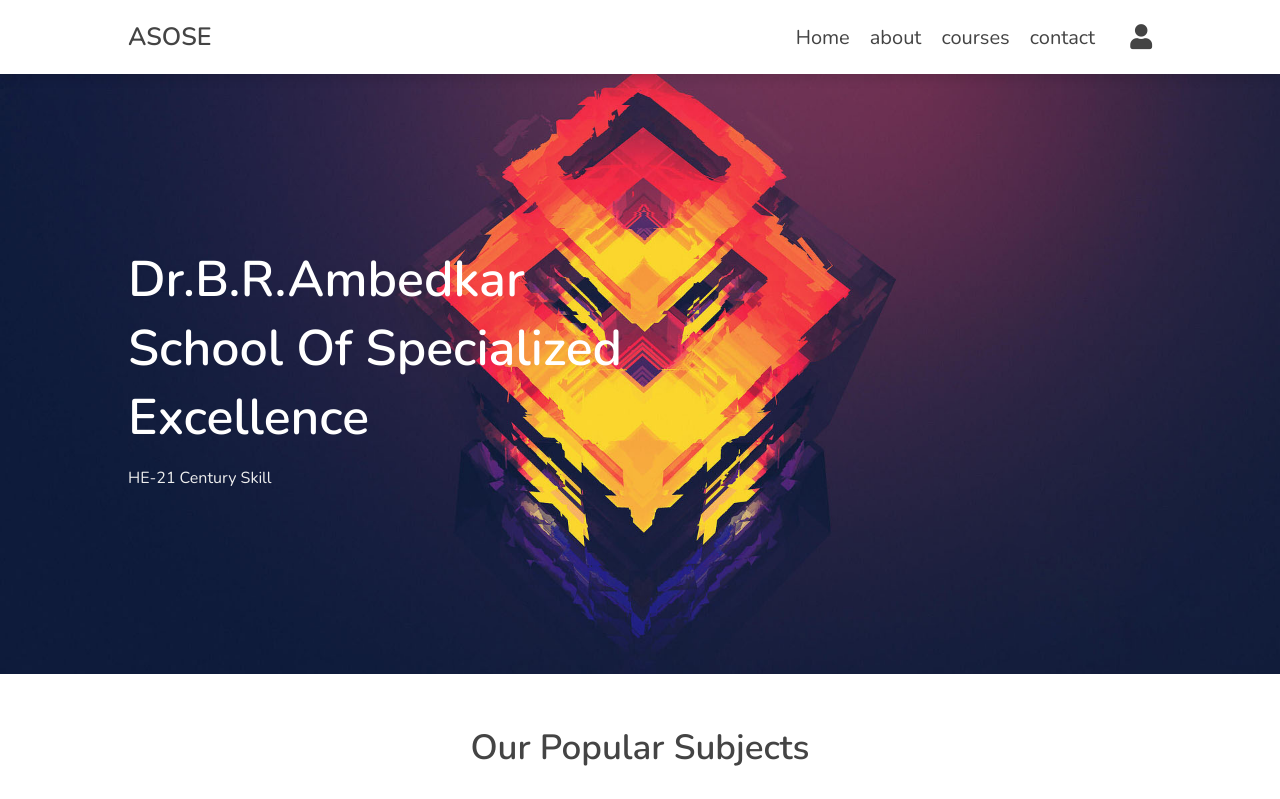
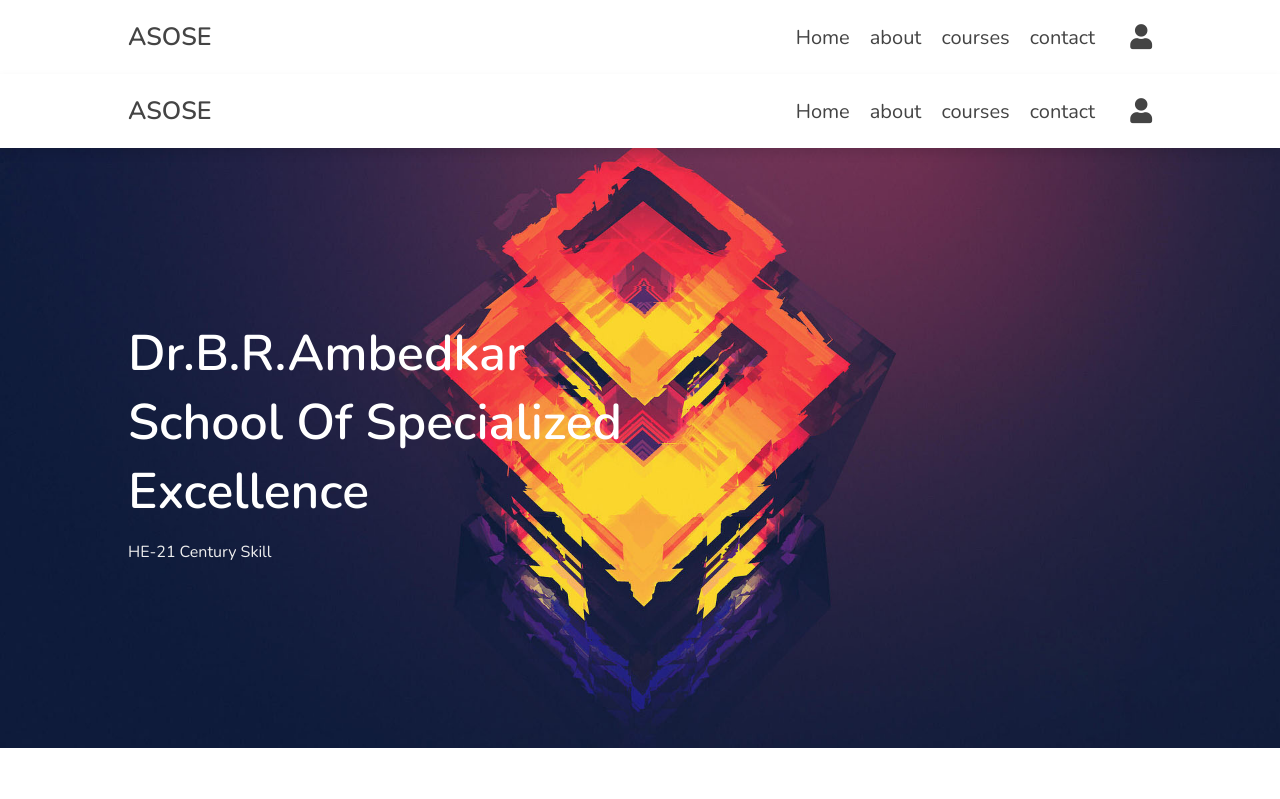
Before and after one commit to abiinkunlovescats/SOSE-REACT, a React (Vite) app: page / in a window 1280 px wide. Shown: the top 799 px of the page. Built offline with nearby package versions, Linux system fonts and the light colour scheme.

Commit message:
Added Routing

```diff
--- a/src/App.jsx
+++ b/src/App.jsx
@@ -1,14 +1,27 @@
+import Home from "./Home.jsx";
+import React, { useState } from "react";
+import About from "./About";
+import { Courses } from "./Courses.jsx";
+import Header from "./components/Header.jsx";
+import Footer from "./components/Footer.jsx";
+import { BrowserRouter as Router, Routes, Route } from "react-router-dom";
+import AccountForm from "./components/AccountForm.jsx";
+function App() {
 
-import Home from './Home.jsx'
-import React, { useEffect } from 'react'
+  return (
+    <React.Fragment>
+      <Router>
+        <Header/>
+        <Routes>
+          <Route exact path="/" element={<Home />} />
+          <Route exact path="about" element={<About />} />
+          <Route exact path="courses" element={<Courses />} />
+        </Routes>
 
- function App() {
-
-    return (
-        <React.Fragment>
-            <Home />
-        </React.Fragment>
-    )
+        <Footer />
+      </Router>
+    </React.Fragment>
+  );
 }
 
-export default App
+export default App;
```
